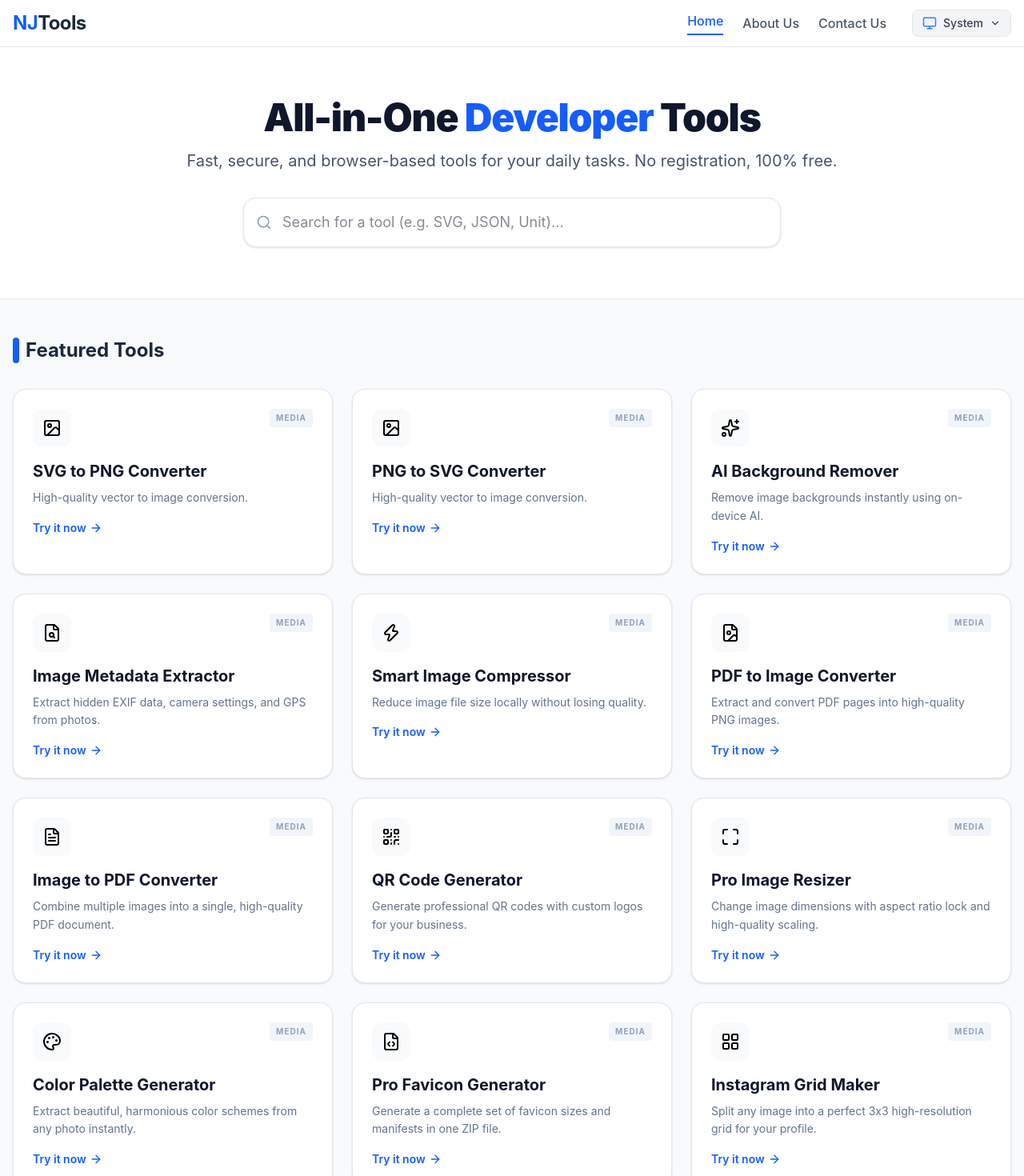
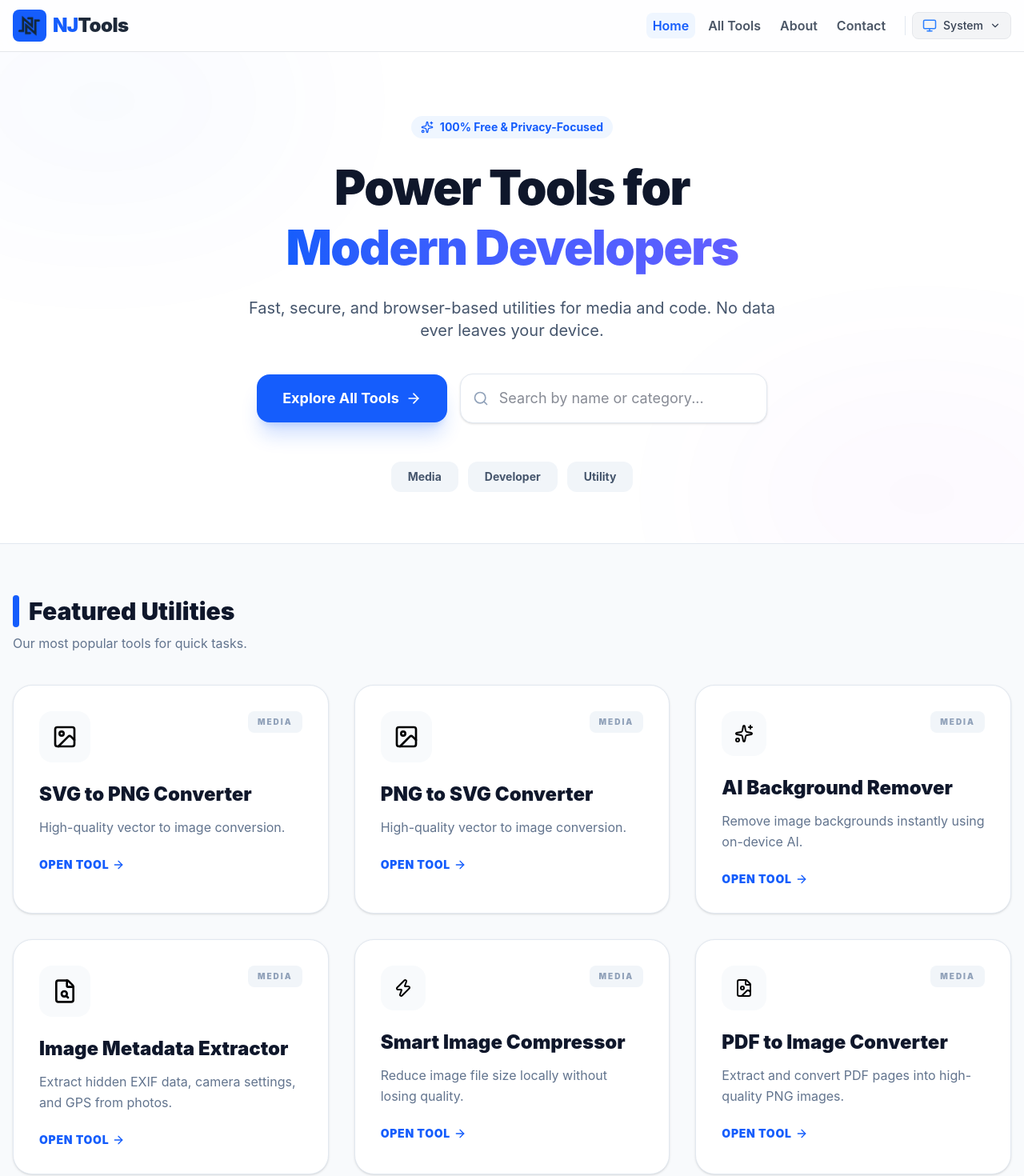
Before and after one commit to niduranga/njtools, a React (Vite) app: page / in a window 1280 px wide. Shown: the top 1470 px of the page at 80% size. Built offline with nearby package versions, Linux system fonts and the light colour scheme.

Commit message:
update ui to get more cta

```diff
--- a/src/components/layout/RootLayout.tsx
+++ b/src/components/layout/RootLayout.tsx
@@ -1,12 +1,15 @@
 import { Outlet, Link, useLocation, useNavigate } from "react-router";
-import { useEffect } from "react";
+import { useEffect, useState } from "react";
 import Footer from "../Footer.tsx";
 import ReactGA from "react-ga4";
 import ThemeToggle from "../ThemeToggle.tsx";
+import { Menu, X } from "lucide-react";
+import logo from '../../../public/logo.png'
 
 const RootLayout = () => {
     const navigate = useNavigate();
     const location = useLocation();
+    const [isMenuOpen, setIsMenuOpen] = useState(false);
 
     useEffect(() => {
         const params = new URLSearchParams(location.search);
@@ -17,6 +20,8 @@ const RootLayout = () => {
     }, [navigate, location]);
 
     useEffect(() => {
+        // eslint-disable-next-line react-hooks/set-state-in-effect
+        setIsMenuOpen(false);
         ReactGA.send({
             hitType: "pageview",
             page: location.pathname + location.search
@@ -31,31 +36,67 @@ const RootLayout = () => {
         });
     }, [location.pathname]);
 
-    const isActive = (path: string) => location.pathname === path;
+    const isActive = (path: string) => {
+        if (path === '/') return location.pathname === '/';
+        return location.pathname.startsWith(path);
+    };
 
     const linkClasses = (path: string) =>
-        `transition-all duration-200 font-medium ${
+        `transition-all duration-200 font-semibold px-2 py-1 rounded-lg ${
             isActive(path)
-                ? "text-blue-600 border-b-2 border-blue-600 pb-1"
-                : "text-gray-600 dark:text-gray-300 hover:text-blue-600 dark:hover:text-blue-400"
+                ? "text-blue-600 bg-blue-50 dark:bg-blue-900/20"
+                : "text-gray-600 dark:text-gray-300 hover:text-blue-600 dark:hover:text-blue-400 hover:bg-slate-50 dark:hover:bg-slate-800"
+        }`;
+
+    const mobileLinkClasses = (path: string) =>
+        `block px-4 py-3 rounded-xl text-lg font-bold transition-all ${
+            isActive(path)
+                ? "bg-blue-600 text-white shadow-lg shadow-blue-600/20"
+                : "text-slate-600 dark:text-slate-300 hover:bg-slate-100 dark:hover:bg-slate-800"
         }`;
 
     return (
         <div className="min-h-screen bg-slate-50 dark:bg-slate-950 transition-colors duration-300 flex flex-col">
-            <nav className="bg-white dark:bg-slate-900 border-b border-gray-200 dark:border-slate-800 px-4 py-3 sticky top-0 z-50 transition-colors duration-300">
+            <nav className="bg-white/80 dark:bg-slate-900/80 backdrop-blur-md border-b border-gray-200 dark:border-slate-800 px-4 py-3 sticky top-0 z-50 transition-colors duration-300">
                 <div className="max-w-7xl mx-auto flex justify-between items-center">
-                    <Link to="/" className="text-2xl font-bold text-blue-600 dark:text-blue-500 tracking-tight">
-                        NJ<span className="text-gray-800 dark:text-white">Tools</span>
+                    <Link to="/" className="text-2xl font-black text-blue-600 dark:text-blue-500 tracking-tight flex items-center gap-2">
+                        <div className="bg-blue-600 p-1.5 rounded-lg">
+                            <img src={logo} width={30} alt="NJTools-logo"/>
+                        </div>
+                        <span>NJ<span className="text-gray-800 dark:text-white">Tools</span></span>
                     </Link>
-                    <div className="flex items-center space-x-4 sm:space-x-8">
-                        <div className="hidden md:flex items-center space-x-6">
-                            <Link to="/" className={linkClasses("/")}>Home</Link>
-                            <Link to="/about" className={linkClasses("/about")}>About Us</Link>
-                            <Link to="/contact" className={linkClasses("/contact")}>Contact Us</Link>
-                        </div>
+
+                    {/* Desktop Navigation */}
+                    <div className="hidden md:flex items-center space-x-2">
+                        <Link to="/" className={linkClasses("/")}>Home</Link>
+                        <Link to="/tools" className={linkClasses("/tools")}>All Tools</Link>
+                        <Link to="/about" className={linkClasses("/about")}>About</Link>
+                        <Link to="/contact" className={linkClasses("/contact")}>Contact</Link>
+                        <div className="h-6 w-px bg-slate-200 dark:bg-slate-800 mx-2" />
                         <ThemeToggle />
                     </div>
+
+                    {/* Mobile Menu Button */}
+                    <div className="flex md:hidden items-center gap-3">
+                        <ThemeToggle />
+                        <button
+                            onClick={() => setIsMenuOpen(!isMenuOpen)}
+                            className="p-2 rounded-xl bg-slate-100 dark:bg-slate-800 text-slate-600 dark:text-slate-300 hover:bg-blue-50 dark:hover:bg-blue-900/30 transition-colors"
+                        >
+                            {isMenuOpen ? <X size={24} /> : <Menu size={24} />}
+                        </button>
+                    </div>
                 </div>
+
+                {/* Mobile Navigation Dropdown */}
+                {isMenuOpen && (
+                    <div className="md:hidden absolute top-full left-0 w-full bg-white dark:bg-slate-900 border-b border-slate-200 dark:border-slate-800 p-4 space-y-2 shadow-2xl animate-in slide-in-from-top-4 duration-200">
+                        <Link to="/" className={mobileLinkClasses("/")}>Home</Link>
+                        <Link to="/tools" className={mobileLinkClasses("/tools")}>All Tools</Link>
+                        <Link to="/about" className={mobileLinkClasses("/about")}>About Us</Link>
+                        <Link to="/contact" className={mobileLinkClasses("/contact")}>Contact Us</Link>
+                    </div>
+                )}
             </nav>
 
             <main className="grow">
--- a/src/pages/Home.tsx
+++ b/src/pages/Home.tsx
@@ -2,7 +2,9 @@ import React, { useState } from 'react';
 import { Link } from 'react-router';
 import {
     Search,
-    ArrowRight
+    ArrowRight,
+    Sparkles,
+    LayoutGrid
 } from 'lucide-react';
 import { TOOLS_CONFIG } from '../config/tools';
 import { Helmet } from "react-helmet-async";
@@ -16,6 +18,8 @@ const Home: React.FC = () => {
         tool.category.toLowerCase().includes(searchQuery.toLowerCase())
     );
 
+    const displayTools = searchQuery ? filteredTools : filteredTools.slice(0, 6);
+
     return (
         <div className="min-h-screen bg-slate-50 dark:bg-gray-900 transition-colors duration-300">
             <Helmet>
@@ -26,90 +30,128 @@ const Home: React.FC = () => {
                 <meta property="og:description" content="Browser-based tools that respect your privacy. No uploads, just speed." />
             </Helmet>
 
-            <section className="bg-white dark:bg-gray-800 border-b border-slate-200 dark:border-gray-700 py-16 px-4 transition-colors duration-300">
-                <div className="max-w-4xl mx-auto text-center">
-                    <h1 className="text-5xl font-black text-slate-900 dark:text-white tracking-tight mb-4">
-                        All-in-One <span className="text-blue-600 dark:text-blue-500">Developer</span> Tools
+            {/* Hero Section */}
+            <section className="bg-white dark:bg-gray-800 border-b border-slate-200 dark:border-gray-700 pt-20 pb-16 px-4 transition-colors duration-300 relative overflow-hidden">
+                <div className="absolute top-0 left-0 w-full h-full opacity-[0.03] dark:opacity-[0.05] pointer-events-none">
+                    <div className="absolute top-[-10%] left-[-10%] w-[40%] h-[40%] bg-blue-600 rounded-full blur-[120px]" />
+                    <div className="absolute bottom-[-10%] right-[-10%] w-[40%] h-[40%] bg-purple-600 rounded-full blur-[120px]" />
+                </div>
+
+                <div className="max-w-4xl mx-auto text-center relative z-10">
+                    <div className="inline-flex items-center gap-2 px-3 py-1 rounded-full bg-blue-50 dark:bg-blue-900/30 text-blue-600 dark:text-blue-400 text-sm font-bold mb-6 animate-fade-in">
+                        <Sparkles size={16} />
+                        <span>100% Free & Privacy-Focused</span>
+                    </div>
+                    <h1 className="text-5xl md:text-6xl font-black text-slate-900 dark:text-white tracking-tight mb-6 leading-tight">
+                        Power Tools for <br/>
+                        <span className="text-transparent bg-clip-text bg-linear-to-r from-blue-600 to-indigo-500">Modern Developers</span>
                     </h1>
-                    <p className="text-xl text-slate-600 dark:text-slate-400 mb-8">
-                        Fast, secure, and browser-based tools for your daily tasks. No registration, 100% free.
+                    <p className="text-xl text-slate-600 dark:text-slate-400 mb-10 max-w-2xl mx-auto">
+                        Fast, secure, and browser-based utilities for media and code.
+                        No data ever leaves your device.
                     </p>
 
-                    <div className="relative max-w-2xl mx-auto">
-                        <Search className="absolute left-4 top-1/2 -translate-y-1/2 text-slate-400 dark:text-slate-500 w-5 h-5" />
+                    <div className="flex flex-col sm:flex-row items-center justify-center gap-4 mb-12">
+                        <Link
+                            to="/tools"
+                            className="w-full sm:w-auto px-8 py-4 bg-blue-600 hover:bg-blue-700 text-white rounded-2xl font-bold text-lg shadow-xl shadow-blue-600/20 transition-all flex items-center justify-center gap-2 group"
+                        >
+                            Explore All Tools <ArrowRight className="w-5 h-5 group-hover:translate-x-1 transition-transform" />
+                        </Link>
+                        <div className="relative w-full sm:w-96 group">
+                            <Search className="absolute left-4 top-1/2 -translate-y-1/2 text-slate-400 dark:text-slate-500 w-5 h-5 group-focus-within:text-blue-500 transition-colors" />
                             <input
                                 type="text"
-                            placeholder="Search for a tool (e.g. SVG, JSON, Unit)..."
+                                placeholder="Search by name or category..."
                                 value={searchQuery}
                                 onChange={(e) => setSearchQuery(e.target.value)}
                                 className="w-full pl-12 pr-4 py-4 rounded-2xl border border-slate-200 dark:border-gray-700 bg-white dark:bg-gray-900 text-slate-900 dark:text-white shadow-sm focus:ring-2 focus:ring-blue-500 focus:outline-none text-lg transition-all"
                             />
                         </div>
                     </div>
+
+                    {/* Category Quick Links - Moved UP */}
+                    <div className="flex flex-wrap justify-center gap-3">
+                        {['Media', 'Developer', 'Utility'].map((cat) => (
+                            <Link
+                                key={cat}
+                                to={`/tools?category=${cat}`}
+                                className="px-5 py-2 bg-slate-100 dark:bg-gray-700/50 hover:bg-blue-50 dark:hover:bg-blue-900/30 border border-transparent hover:border-blue-200 dark:hover:border-blue-800 rounded-xl text-sm font-bold text-slate-600 dark:text-slate-400 hover:text-blue-600 dark:hover:text-blue-400 transition-all"
+                            >
+                                {cat}
+                            </Link>
+                        ))}
+                    </div>
+                </div>
             </section>
 
-            <main className="max-w-7xl mx-auto px-4 py-12">
+            <main className="max-w-7xl mx-auto px-4 py-16">
                 <div className="mb-16">
-                    <h2 className="text-2xl font-bold text-slate-800 dark:text-white mb-8 flex items-center gap-2">
-                        <span className="w-2 h-8 bg-blue-600 dark:bg-blue-500 rounded-full"></span>
-                        {searchQuery ? `Results for "${searchQuery}"` : "Featured Tools"}
+                    <div className="flex flex-col md:flex-row md:items-end justify-between mb-10 gap-4">
+                        <div>
+                            <h2 className="text-3xl font-black text-slate-900 dark:text-white mb-2 flex items-center gap-3">
+                                <span className="w-2 h-10 bg-blue-600 rounded-full"></span>
+                                {searchQuery ? `Search Results (${filteredTools.length})` : "Featured Utilities"}
                             </h2>
+                            <p className="text-slate-500 dark:text-slate-400">
+                                {searchQuery ? `Showing matching tools for "${searchQuery}"` : "Our most popular tools for quick tasks."}
+                            </p>
+                        </div>
+                    </div>
 
-                    {filteredTools.length > 0 ? (
-                        <div className="grid grid-cols-1 md:grid-cols-2 lg:grid-cols-3 gap-6">
-                            {filteredTools.map((tool) => (
+                    {displayTools.length > 0 ? (
+                        <div className="grid grid-cols-1 md:grid-cols-2 lg:grid-cols-3 gap-8">
+                            {displayTools.map((tool) => (
                                 <Link
                                     key={tool.id}
                                     to={`/tools/${tool.id}`}
-                                    className="group bg-white dark:bg-gray-800 p-6 rounded-2xl border border-slate-200 dark:border-gray-700 shadow-sm hover:shadow-md dark:hover:shadow-gray-900/50 hover:border-blue-300 dark:hover:border-blue-900 transition-all duration-300"
+                                    className="group bg-white dark:bg-gray-800 p-8 rounded-3xl border border-slate-200 dark:border-gray-700 shadow-sm hover:shadow-2xl dark:hover:shadow-blue-900/10 hover:-translate-y-1 transition-all duration-300"
                                 >
-                                    <div className="flex items-start justify-between mb-4">
-                                        <div className="p-3 bg-slate-50 dark:bg-gray-700 rounded-xl group-hover:bg-blue-50 dark:group-hover:bg-blue-900/30 transition-colors">
-                                            {tool.icon}
+                                    <div className="flex items-start justify-between mb-6">
+                                        <div className="p-4 bg-slate-50 dark:bg-blue-500/10 dark:text-blue-500 rounded-2xl group-hover:bg-blue-50 dark:group-hover:bg-blue-900/30 group-hover:text-blue-600 transition-colors">
+                                            {React.cloneElement(tool.icon as React.ReactElement, { size: 32 } as any)}
                                         </div>
-                                        <span className="text-[10px] uppercase font-bold tracking-widest text-slate-400 dark:text-slate-500 bg-slate-100 dark:bg-gray-700 px-2 py-1 rounded">
+                                        <span className="text-[10px] uppercase font-black tracking-[0.2em] text-slate-400 dark:text-slate-500 bg-slate-100 dark:bg-gray-700 px-3 py-1.5 rounded-lg">
                                             {tool.category}
                                         </span>
                                     </div>
-                                    <h3 className="text-xl font-bold text-slate-900 dark:text-white mb-2">{tool.name}</h3>
-                                    <p className="text-slate-500 dark:text-slate-400 text-sm mb-4 leading-relaxed">{tool.desc}</p>
-                                    <div className="flex items-center text-blue-600 dark:text-blue-400 font-semibold text-sm group-hover:gap-2 transition-all">
-                                        Try it now <ArrowRight className="w-4 h-4 ml-1" />
+                                    <h3 className="text-2xl font-black text-slate-900 dark:text-white mb-3 group-hover:text-blue-600 transition-colors">{tool.name}</h3>
+                                    <p className="text-slate-500 dark:text-slate-400 leading-relaxed mb-6">{tool.desc}</p>
+                                    <div className="flex items-center text-blue-600 dark:text-blue-400 font-black text-sm uppercase tracking-wider group-hover:gap-3 transition-all">
+                                        Open Tool <ArrowRight className="w-4 h-4 ml-1" />
                                     </div>
                                 </Link>
                             ))}
                         </div>
                     ) : (
-                        <div className="text-center py-20 bg-white dark:bg-gray-800 rounded-3xl border border-dashed border-slate-200 dark:border-gray-700 transition-colors">
-                            <p className="text-slate-400 dark:text-slate-500">No tools found matching your search.</p>
+                        <div className="text-center py-24 bg-white dark:bg-gray-800 rounded-[3rem] border-2 border-dashed border-slate-200 dark:border-gray-700 transition-colors">
+                            <div className="bg-slate-100 dark:bg-slate-900 w-24 h-24 rounded-full flex items-center justify-center mx-auto mb-6">
+                                <Search size={48} className="text-slate-300" />
+                            </div>
+                            <h3 className="text-3xl font-black text-slate-900 dark:text-white mb-3">NO TOOLS FOUND</h3>
+                            <p className="text-slate-500 dark:text-slate-400 max-w-md mx-auto">We couldn't find anything matching your search. Try different keywords or browse by category.</p>
+                        </div>
+                    )}
+
+                    {!searchQuery && filteredTools.length > 6 && (
+                        <div className="mt-16 text-center">
+                            <Link
+                                to="/tools"
+                                className="inline-flex items-center gap-3 px-10 py-5 bg-white dark:bg-gray-800 border border-slate-200 dark:border-gray-700 rounded-2xl font-black text-slate-900 dark:text-white shadow-sm hover:shadow-md hover:border-blue-300 dark:hover:border-blue-800 transition-all group"
+                            >
+                                <LayoutGrid size={20} className="text-blue-600" />
+                                Explore
+                                <ArrowRight size={20} className="group-hover:translate-x-1 transition-transform" />
+                            </Link>
                         </div>
                     )}
                 </div>
 
                 {SHOW_ADS && (
-                    <div className="w-full bg-slate-200/50 dark:bg-gray-800/50 h-32 rounded-2xl flex items-center justify-center border-2 border-dashed border-slate-300 dark:border-gray-700 mb-16">
-                        <span className="text-slate-400 dark:text-slate-500 text-sm font-medium tracking-widest uppercase">Sponsored Advertisement</span>
+                    <div className="w-full bg-slate-200/50 dark:bg-gray-800/50 h-32 rounded-3xl flex items-center justify-center border border-dashed border-slate-300 dark:border-gray-700 mb-16">
+                        <span className="text-slate-400 dark:text-slate-500 text-xs font-black tracking-widest uppercase">Advertisement</span>
                     </div>
                 )}
-
-                <section>
-                    <h2 className="text-2xl font-bold text-slate-800 dark:text-white mb-8 flex items-center gap-2">
-                        <span className="w-2 h-8 bg-blue-600 dark:bg-blue-500 rounded-full"></span>
-                        Browse Categories
-                    </h2>
-
-                    <div className="flex flex-wrap justify-center gap-4">
-                        {['Media', 'Developer', 'Utility'].map((cat) => (
-                            <Link
-                                key={cat}
-                                to={`/tools?category=${cat}`}
-                                className="w-35 md:w-50 p-4 bg-white dark:bg-gray-800 border border-slate-200 dark:border-gray-700 rounded-xl text-center hover:bg-slate-50 dark:hover:bg-gray-750 hover:border-blue-300 dark:hover:border-blue-900 transition-all cursor-pointer"
-                            >
-                                <span className="font-semibold text-slate-700 dark:text-slate-300 group-hover:text-blue-600 dark:group-hover:text-blue-400">{cat}</span>
-                            </Link>
-                        ))}
-                    </div>
-                </section>
             </main>
         </div>
     );
```
Also changed, not shown: src/pages/AllTools.tsx (+15 -20 lines). Lines whose indentation alone changed are shown as unchanged.
